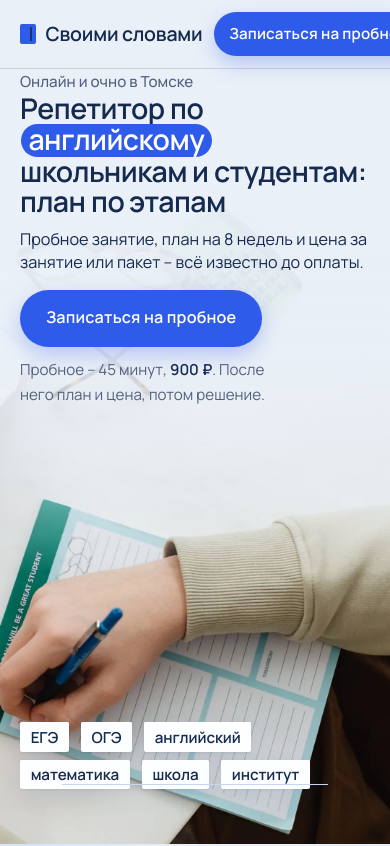
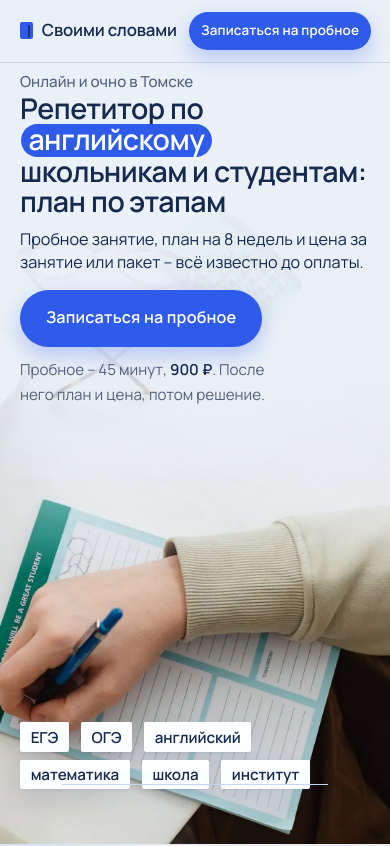
Before and after one commit to Iren167/repetitor-svoimi-slovami, a plain HTML site: page index.html in a window 390 px wide. Shown: the top 846 px of the page. Drawn offline with Linux system fonts and the light colour scheme.

Commit message:
Шапка на телефоне

```diff
--- a/index.html
+++ b/index.html
@@ -72,7 +72,8 @@
   @media (max-width: 860px) {
     .bar { grid-template-columns: auto auto; justify-content: space-between; gap: var(--v-3); }
     .tabs { display: none; }
-    .bar .v-btn { padding: .65em 1em; }
+    .bar .v-btn { padding: .6em .9em; font-size: .84rem; white-space: nowrap; }
+    .bar__mark { font-size: 1.05rem; }
   }
 
   /* ---- 1 · обложка: стол ученика с задачами (учебники, тетрадь, калькулятор,
```
